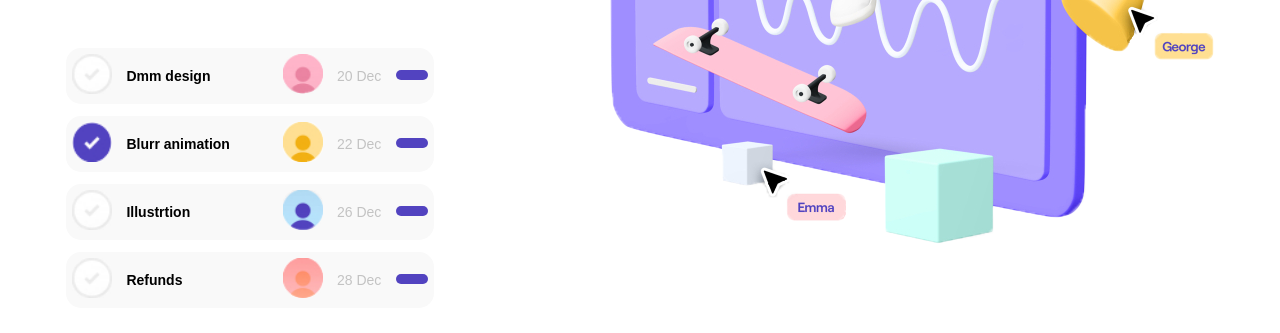
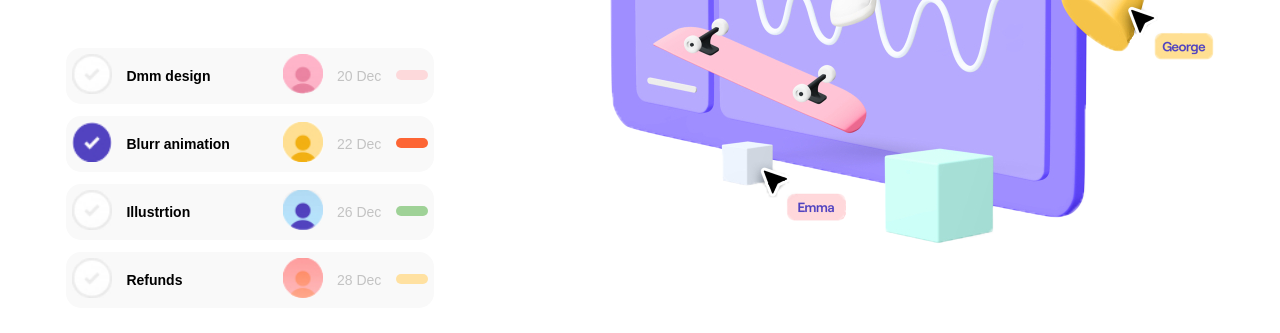
Before and after one commit to prashant18vit/Stunning-Webpage, a plain HTML site: page index.html in a window 1280 px wide. Shown: the part 517-850 px from the top of the page. Drawn offline with Linux system fonts and the light colour scheme.

Commit message:
Update styles.css

```diff
--- a/static/styles.css
+++ b/static/styles.css
@@ -116,3 +116,15 @@ aside {
     margin-top: 16px;
     background-color: #5243c0;
 }
+#s_1{
+    background-color: #fdd9db;
+}
+#s_2{
+    background-color: #fd6534;
+}
+#s_3{
+    background-color: #9fd297;
+}
+#s_4{
+    background-color: #ffe1a1;
+}
```
